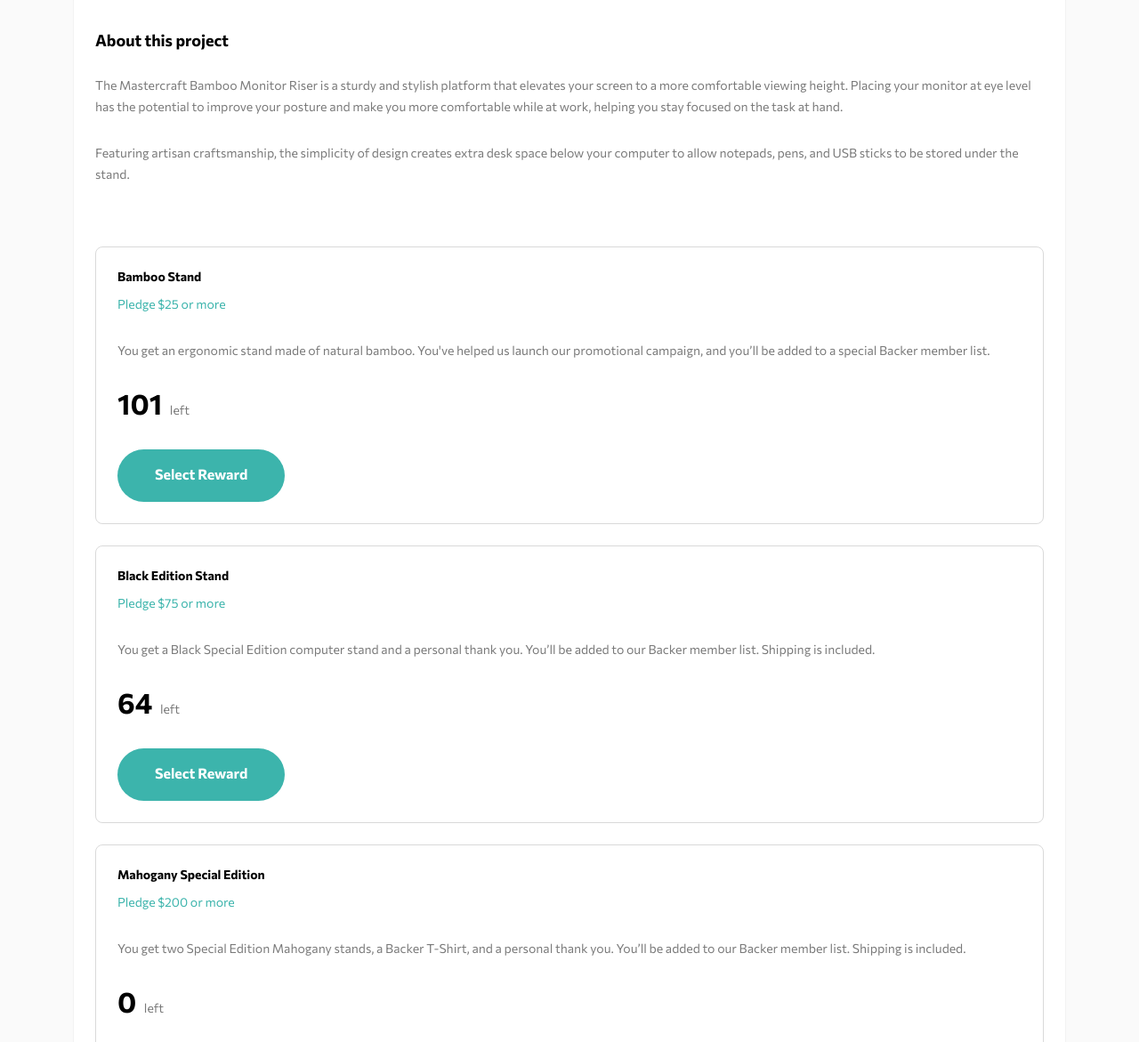
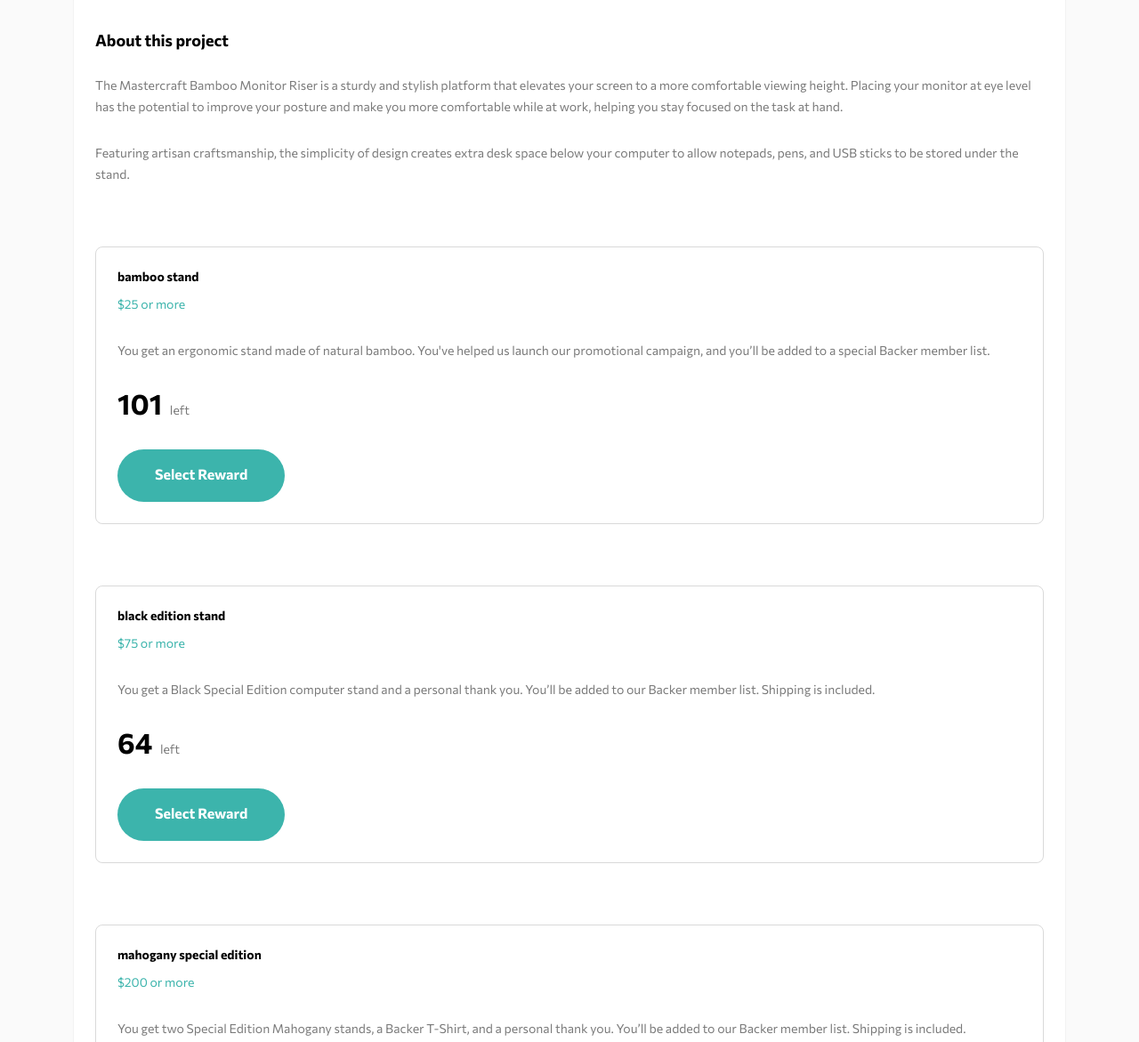
Before and after one commit to norman02/crowd-funding-project-page, a plain HTML site: page index.html in a window 1280 px wide. Shown: the part 1687-2858 px from the top of the page at 89% size. Drawn offline with Linux system fonts and the light colour scheme.

Commit message:
refactor so app.js renders product cards

```diff
--- a/index.html
+++ b/index.html
@@ -64,7 +64,7 @@
                 Featuring artisan craftsmanship, the simplicity of design creates extra desk space below your computer to allow notepads, pens, and USB sticks to be stored under the stand.
             </p>
 
-        <div class="home--pledge pledge-cards">
+        <!-- <div class="home--pledge pledge-cards">
             <section class="card pledge-cards--bamboo">
                 <h2>Bamboo Stand</h2>
 
@@ -110,6 +110,10 @@
 
                 <button class="btn btn--grey" id="btn-Mahogany">Out of Stock</button>
             </section>
+        </div> -->
+
+        <div class="home--pledge pledge-cards" id="products">
+
         </div>
     </section>
     </main>
--- a/js/app.js
+++ b/js/app.js
@@ -42,7 +42,45 @@
     fundingElem.innerHTML = `$${numberWithCommas(funding.funding)}`;
     backerElem.innerHTML = `${numberWithCommas(funding.backers)}`
     daysElem.innerHTML = `${numberWithCommas(funding.daysLeft)}`
-    status.style.width = `${(funding.funding / funding.neededFunds)*100}%`
+    status.style.width = `${(funding.funding / funding.neededFunds) * 100}%`
+}
+
+const renderButton = (stock) => {
+    if (stock > 0) {
+        return (
+            `<button class="btn btn--green">Select Reward</button>`
+        )
+    }
+    return (
+        `<button class="btn btn--out">Out of Stock</button>`
+    )
+
+}
+
+const renderProducts = () => {
+    const productElem = document.getElementById('products')
+
+    productElem.innerHTML = products.map(product => {
+        return (
+            `<section class="card home--pledge pledge-cards">
+            <h2>${product.name}</h2>
+
+            <p class="pledge-amt">$${product.pledge} or more</p>
+
+            <p>${product.description}</p>
+
+            <p>
+                <span class="stock-remaining" id="bamboo-remaining">${product.stock}</span> left
+            </p>
+
+            ${renderButton(product.stock)}
+
+            </section>`
+        )
+
+
+    }).join("")
 }
 
 renderFunding()
+renderProducts()
```
